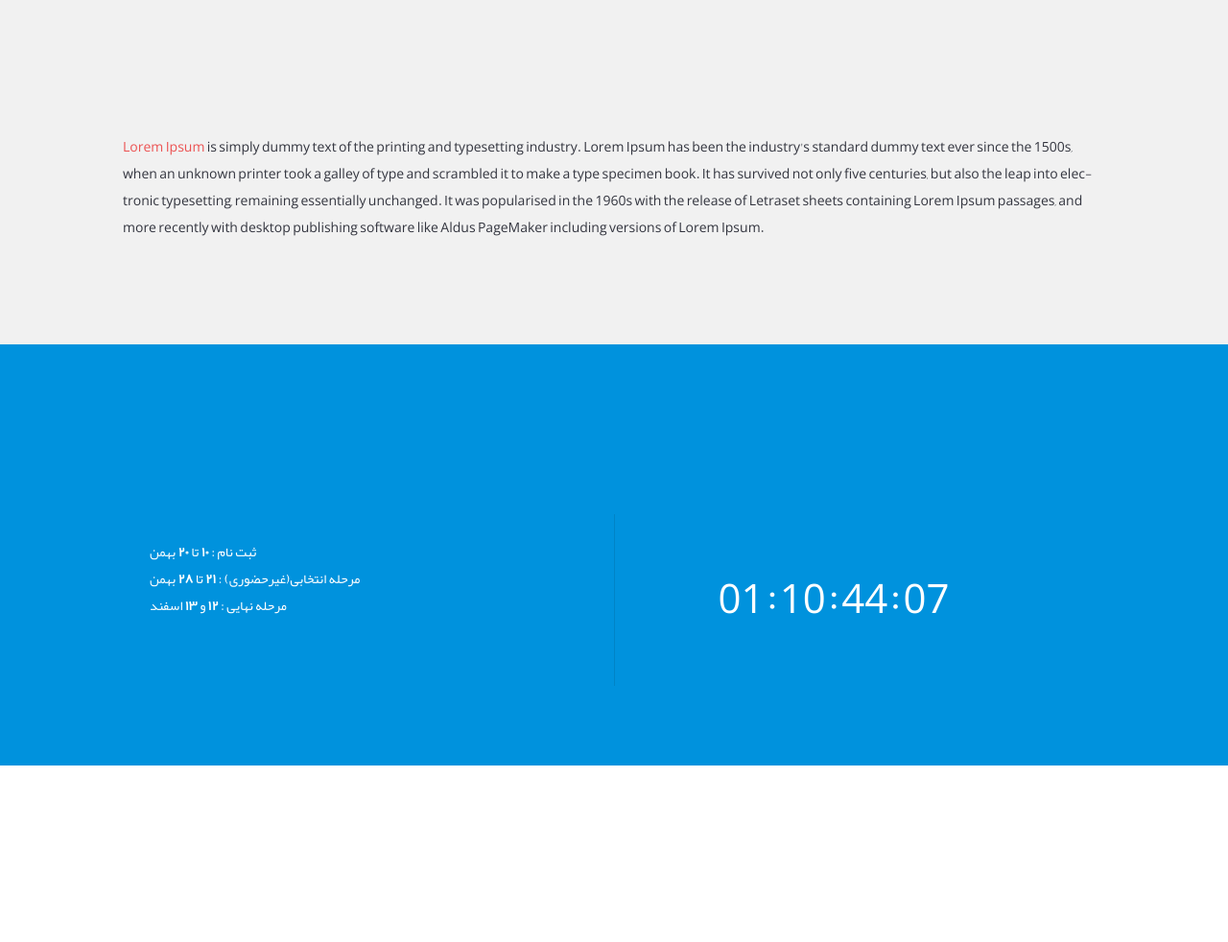
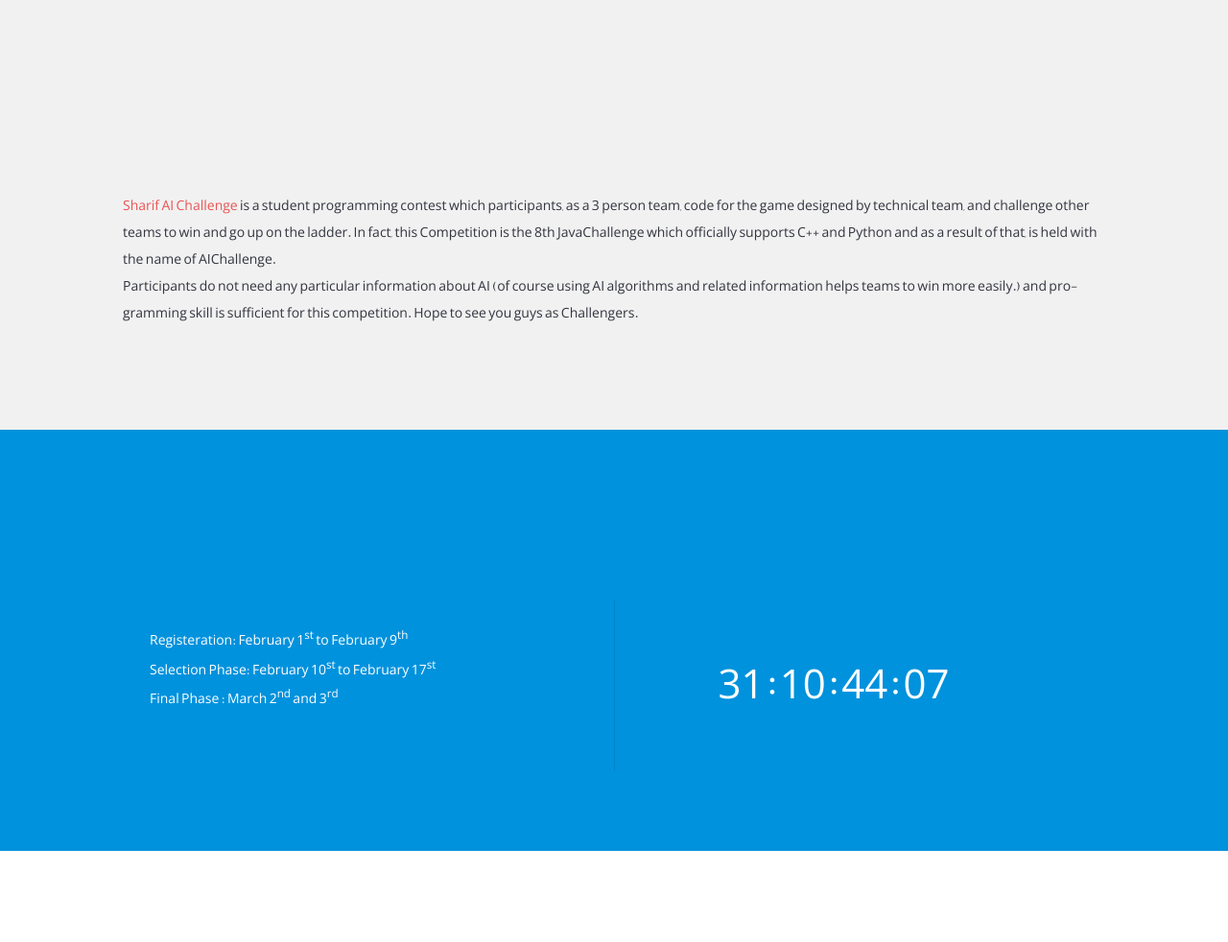
Before and after one commit to SharifAIChallenge/AIC_mezzanine_site, a Django app: template templates/en.html in a window 1280 px wide. Shown: the part 801-1783 px from the top of the page at 96% size. Run offline with Django 3.2, Linux system fonts and the light colour scheme; the template is opened without the code that fills it, so the values that code supplies are empty; parts of the project's set-up code (start-up, migrations or seed data) failed here and were passed over; some web fonts are replaced.

Commit message:
first pages

```diff
--- a/AIC_site/settings.py
+++ b/AIC_site/settings.py
@@ -1,7 +1,9 @@
+# -*- coding: utf-8 -*-
 from __future__ import absolute_import, unicode_literals
 
 import os
 from django.utils.translation import ugettext_lazy as _
+
 
 ######################
 # MEZZANINE SETTINGS #
@@ -347,7 +349,6 @@ LOGOUT_URL = "/logout/"
 SIGNUP_URL = "/signup/"
 ACCOUNTS_PROFILE_FORM_CLASS = "base.forms.ProfileForm"
 
-
 COUNTRIES_FIRST = [
     'IR'
 ]
--- a/static/scripts/main.js
+++ b/static/scripts/main.js
@@ -62,7 +62,7 @@ $(document).ready(function(e){
     	offset: 100
    	});
    	$('#remaining').countdown({
-		date: '02/01/2016 23:59:59',
+		date: '03/02/2016 23:59:59',
 		offset: -8,
 		day: 'روز',
 		days: 'روز'
--- a/templates/en.html
+++ b/templates/en.html
@@ -65,10 +65,10 @@
         <a href="#0" class="logo" tabindex="-1" hidefocus="true"></a>
         <ul class="menu landingPage">
             <li><a href="#index" tabindex="-1" hidefocus="true">Home</a></li>
-            <li><a href="#info" tabindex="-1" hidefocus="true">Info Challenge</a></li>
-            <li><a href="#program" tabindex="-1" hidefocus="true">Program</a></li>
+            <li><a href="#info" tabindex="-1" hidefocus="true">Introduction</a></li>
+            <li><a href="#program" tabindex="-1" hidefocus="true">Schedule</a></li>
             <li><a href="#history" tabindex="-1" hidefocus="true">History</a></li>
-            <li><a href="#award" tabindex="-1" hidefocus="true">Awards</a></li>
+            <li><a href="#award" tabindex="-1" hidefocus="true">Trophies</a></li>
             <li><a href="#about" tabindex="-1" hidefocus="true">About</a></li>
             <li><a href="//aichallenge-en.blog.ir" tabindex="-1" hidefocus="true">Blog</a></li>
             <li><a href="#" tabindex="-1" hidefocus="true" onclick="setlang('fa')">فارسی</a></li>
@@ -81,10 +81,10 @@
             </a>
             <ul class="menu landingPage">
                 <li><a href="#index" tabindex="-1" hidefocus="true">Home</a></li>
-                <li><a href="#info" tabindex="-1" hidefocus="true">Info Challenge</a></li>
-                <li><a href="#program" tabindex="-1" hidefocus="true">Program</a></li>
+                <li><a href="#info" tabindex="-1" hidefocus="true">Introduction</a></li>
+                <li><a href="#program" tabindex="-1" hidefocus="true">Schedule</a></li>
                 <li><a href="#history" tabindex="-1" hidefocus="true">History</a></li>
-                <li><a href="#award" tabindex="-1" hidefocus="true">Awards</a></li>
+                <li><a href="#award" tabindex="-1" hidefocus="true">Trophies</a></li>
                 <li><a href="#about" tabindex="-1" hidefocus="true">About</a></li>
                 <li><a href="//aichallenge-en.blog.ir" tabindex="-1" hidefocus="true">Blog</a></li>
                 <li><a href="#" tabindex="-1" hidefocus="true" onclick="setlang('fa')">فارسی</a></li>
@@ -105,7 +105,7 @@
     <div class="section section-index" id="index">
         <div class="contest-logo"></div>
         <div class="background-img"
-             style="background-image: url('/static/images/index-1.jpg');background-size: cover;background-repeat: no-repeat;">
+             style="background-image: url('/static/images/Header3.jpg');background-size: cover;background-repeat: no-repeat;">
             <!-- <img src="images/index-1.jpg" alt="" /> -->
         </div>
         <div class="mouse-animate">
@@ -123,27 +123,28 @@
     </div>
     <div class="section clearfix section-info odd" id="info">
         <div class="sp-wp">
-            <h2 class="title run">Information Challenge</h2>
+            <h2 class="title run">Challenge Introduction</h2>
+            <h3 class="subtitle run">Sharif Artificial Intelligence Challenge 2016</h3>
             <div class="content">
-                <span class="red">Lorem Ipsum</span> is simply dummy text of the printing and typesetting industry.
-                Lorem Ipsum has been the industry's standard dummy text ever since the 1500s, when an unknown printer
-                took a galley of type and scrambled it to make a type specimen book. It has survived not only five
-                centuries, but also the leap into electronic typesetting, remaining essentially unchanged. It was
-                popularised in the 1960s with the release of Letraset sheets containing Lorem Ipsum passages, and more
-                recently with desktop publishing software like Aldus PageMaker including versions of Lorem Ipsum.
+                <span class="red">Sharif AI Challenge
+</span> is a student programming contest which participants, as a 3 person team, code for the game designed by technical team, and challenge other teams to win and go up on the ladder.
+In fact, this Competition is the 8th JavaChallenge which officially supports C++ and Python and as a result of that, is held with the name of AIChallenge.<br>
+Participants do not need any particular information about AI (of course using AI algorithms and related information helps teams to win more easily.) and programming skill is sufficient for this competition.
+Hope to see you guys as Challengers.
+
             </div>
         </div>
     </div>
     <div class="section clearfix section-program even" id="program">
         <div class="sp-wp">
-            <h2 class="title run">برنامه مسابقه</h2>
-            <h3 class="subtitle run">برنامه پیش روی مسابقه برای زمان اجراء</h3>
+            <h2 class="title run">Challenge Timetable</h2>
+            <h3 class="subtitle run">Timetable and Calender of the competition</h3>
             <div class="content">
                 <div class="column col-right" style="text-align: justify;padding-left: 2em;">
                     <ul>
-                        <li>ثبت نام : <b>۱۰</b> تا <b>۲۰</b> بهمن</li>
-                        <li>مرحله انتخابی(غیرحضوری) : <b>۲۱</b> تا <b>۲۸</b> بهمن</li>
-                        <li>مرحله نهایی : <b>۱۲</b> و <b>۱۳</b> اسفند</li>
+                        <li> Registeration: February 1<sup>st</sup> to February 9<sup>th</sup> </li>
+                        <li> Selection Phase: February 10<sup>st</sup> to February 17<sup>st</sup> </li>
+                        <li> Final Phase : March 2<sup>nd</sup> and 3<sup>rd</sup> </li>
                     </ul>
                 </div>
                 <div class="column col-left" style="text-align: center;vertical-align: top;">
@@ -166,8 +167,8 @@
     </div>
     <div class="section clearfix section-history white" id="history">
         <div class="sp-wp">
-            <h2 class="title run">تاریخچه</h2>
-            <h3 class="subtitle run">جدول تاریخچه داستان این مسابقه</h3>
+            <h2 class="title run">History</h2>
+            <h3 class="subtitle run">A brief look on the previous years</h3>
             <div class="content">
 
                 <!-- timeline -->
@@ -175,31 +176,44 @@
                     <li class="timeline-event">
 			    	<label class="timeline-event-icon"></label>
 			    	<div class="timeline-event-copy">
-                            <p class="timeline-event-thumbnail">۱۳۹۰</p>
-                            <h3>طرح اولیه از مسابقه</h3>
-                            <h4>ارائه طرح اولیه از مسابقه به تیم فنی</h4>
-                            <p><span class="red">اولین</span> مراحل شکل گیری این مسابقه کلید خرد٬ و خب با تلاش های زیاد
-                                و توکل به خدا تونستیم مرحله مقدماتی اجرائی رو پیش رو بزاریم</p>
+			      		<p class="timeline-event-thumbnail">2009 - 2011</p> <!--  ۱  ۳  ۹  ۰  -->
+			      		<h3>First Three Years</h3>
+			      		<h4>In the University</h4>
+		      			<p><span class="red">7 years ago, </span>
+								some students from Student Scientific Chapter (SSC) of computer school, decided to hold a programming competition alongside ACM. The main reason of this competition, was evaluating and  enhancing the programming skill of students. In the next 2 years, this competition was one of the main events which Sharif Computer School held annually.
+                        </p>
 			    	</div>
 			  	</li>
 			  	<li class="timeline-event">
 			    	<label class="timeline-event-icon"></label>
 			    	<div class="timeline-event-copy">
-                            <p class="timeline-event-thumbnail">۱۳۹۰</p>
-                            <h3>طرح اولیه از مسابقه</h3>
-                            <h4>ارائه طرح اولیه از مسابقه به تیم فنی</h4>
-                            <p><span class="red">اولین</span> مراحل شکل گیری این مسابقه کلید خرد٬ و خب با تلاش های زیاد
-                                و توکل به خدا تونستیم مرحله مقدماتی اجرائی رو پیش رو بزاریم</p>
+			      		<p class="timeline-event-thumbnail">2012 - 2014</p>
+			      		<h3>4<sup>th</sup> to 6<sup>th</sup> Challenge</h3>
+			      		<h4>With Teams From Others Universities of Tehran</h4>
+		      			<p><span class="red">4<sup>th</sup> year </span> competition was introduced as “JavaChallenge” and teams from Amirkabir University of Technology and University of Tehran took place in this challenge.
+						<br> <span class="red">5<sup>th</sup> year, </span>  was also held with teams from Sharif University of Technology, Amirkabir University of Technology and University of Tehran.
+						<br> In the <span class="red">6<sup>th</sup> year,</span> as a result of widespread announcement, some teams from other cities participated in the competition.
+						</p>
 			    	</div>
 			  	</li>
 			  	<li class="timeline-event">
 			    	<label class="timeline-event-icon"></label>
 			    	<div class="timeline-event-copy">
-                            <p class="timeline-event-thumbnail">۱۳۹۰</p>
-                            <h3>طرح اولیه از مسابقه</h3>
-                            <h4>ارائه طرح اولیه از مسابقه به تیم فنی</h4>
-                            <p><span class="red">اولین</span> مراحل شکل گیری این مسابقه کلید خرد٬ و خب با تلاش های زیاد
-                                و توکل به خدا تونستیم مرحله مقدماتی اجرائی رو پیش رو بزاریم</p>
+			      		<p class="timeline-event-thumbnail">2015</p>
+			      		<h3>7<sup>th</sup> year </h3>
+			      		<h4>Supporting C++ and Python</h4>
+		      			<p>With the experience of previous years, and as a result of great efforts of executive team, 158 teams from 28 universities across the country, took place in this year’s Challenge and 32 of them was chosen to be in final phase, and with hard work of technical team, C++ and Python was added to programming languages of Challenge.
+						</p>
+			    	</div>
+			  	</li>
+				<li class="timeline-event">
+			    	<label class="timeline-event-icon"></label>
+			    	<div class="timeline-event-copy">
+			      		<p class="timeline-event-thumbnail">2016</p>
+			      		<h3>8<sup>th</sup> year </h3>
+			      		<h4>Aim to be International</h4>
+		      			<p>With great experience of previous years, 8th year of the Challenge will be held with the name of Sharif AI Challenge and it will be International.
+                        </p>
 			    	</div>
 			  	</li>
                 </ul>
@@ -209,8 +223,8 @@
     </div>
     <div class="section clearfix section-award odd run" id="award">
         <div class="sp-wp">
-            <h2 class="title run">جوایز</h2>
-            <h3 class="subtitle run">جوایز سومین دوره‌ی مسابقات نبرد هوش مصنوعی</h3>
+            <h2 class="title run">Trophies
+</h2>
             <div class="content">
                 <div class="column col-left">
                     <div class="content-img">
@@ -218,12 +232,14 @@
                     </div>
                 </div>
                 <div class="column col-right prizes-text">
-                    <h5>نفر اول</h5>
-                    <p>۳ سکه‌ی تمام بهارآزادی + صنایع دستی ایران + تی شرت مسابقه</p>
-                    <h5>نفر دوم</h5>
-                    <p>۲ سکه‌ی تمام بهارآزادی + صنایع دستی ایران + تی شرت مسابقه</p>
-                    <h5>نفر سوم</h5>
-                    <p>یک سکه‌ی تمام بهارآزادی + صنایع دستی ایران + تی شرت مسابقه</p>
+                    <h5 style="text-align: left; margin-left: 40px">First Team</h5>
+                    <p style="text-align: left; margin-left: 40px">3 Bahar Azadi Golden Coin + Token of Challenge</p>
+                    <h5 style="text-align: left; margin-left: 40px">Second Team</h5>
+                    <p style="text-align: left; margin-left: 40px">2 Bahar Azadi Golden Coin + Token of Challenge</p>
+                    <h5 style="text-align: left; margin-left: 40px">Third Team</h5>
+                    <p style="text-align: left; margin-left: 40px">1 Bahar Azadi Golden Coin + Token of Challenge</p>
+                    <h5 style="text-align: left; margin-left: 40px">32 Teams of Final Phase</h5>
+					<p style="text-align: left; margin-left: 40px">Tshirt + Mug + Flash Memory</p>
                 </div>
             </div>
         </div>
@@ -292,15 +308,9 @@
     </div> -->
     <div class="section clearfix section-about even" id="about">
         <div class="sp-wp">
-            <h2 class="title run">درباره ما</h2>
-            <h3 class="subtitle run">درباره کادر مسابقه</h3>
-            <div class="content">
-                فیلیپ هاموند وزیر امور خارجه انگلستان با اشاره به شرایط ایجاد شده در زمینه روابط دو کشور گفت: دلایل
-                مختلف موانع و چالش‌هایی بین روابط تجاری ایران و انگلستان به وجود آمد و امیدواریم بعد از رفع تحریم‌ها این
-                چالش‌ها رفع شود. وی افزود: بانک‌های اروپایی با توجه به همکاری با بانک‌های ایران از ناحیه آمریکا با جریمه
-                روبرو شدند و به همین دلیل احتیاط زیادی را برای از سر گرفتن روابط دارند. وزیر خارجه انگلستان با بیان
-                اینکه بانک‌های انگلستان علاقه به فعالیت در ایران و همکاری با بانک‌های ایران دارند، افزود: گام اول برای
-                بهبود روابط تجاری صحبت دولت ایران با دولت انگلستان است تا موانع بروکراتیک برداشته شود.
+            <h2 class="title run">About</h2>
+            <h3 class="subtitle run">About Staffs</h3>
+            <div class="content">Sharif AI Challenge is held by the SSC of Sharif Computer School, all of the staffs and people who help us in throwing this event are students of computer school and work as executive and technical team so that this Challenge can be hold with best quality.
             </div>
         </div>
     </div>
@@ -323,9 +333,9 @@
                 <a href="#0" tabindex="-1" hidefocus="true" class="sharif"><img src="/static/images/sharif.png"
                                                                                 class="logo-sharif"></a>
                 <a href="//ssc.ce.sharif.edu" tabindex="-1" hidefocus="true" class="ssc"></a>
-                <div class="divider" style="display: none;"><p>انجمن علمی دانشجویی دانشکده کامپیوتر دانشگاه شریف</p>
+                <div class="divider" style="display: none;"><p>Student's Scientific Chapter of Computer Engineering Department</p>
                 </div>
-                <p>انجمن علمی دانشجویی دانشکده کامپیوتر دانشگاه شریف</p>
+                <p>Student's Scientific Chapter of Computer Engineering Department</p>
             </div>
         </div>
         <div class="bottom-layout">
@@ -342,7 +352,7 @@
                 <div class="container">
                     <div class="footer-container">
                         <div class="copyright-text">
-                            © Scientific Students Chapter of Computer Engineering Department, Sharif University of
+                            © Student's Scientific Chapter of Computer Engineering Department, Sharif University of
                             Technology
                         </div>
                     </div>
```
Also changed, not shown: templates/index.html (+84 -44 lines), static/images/logo-site.ico (added), 1 other file. Lines whose indentation alone changed are shown as unchanged.
